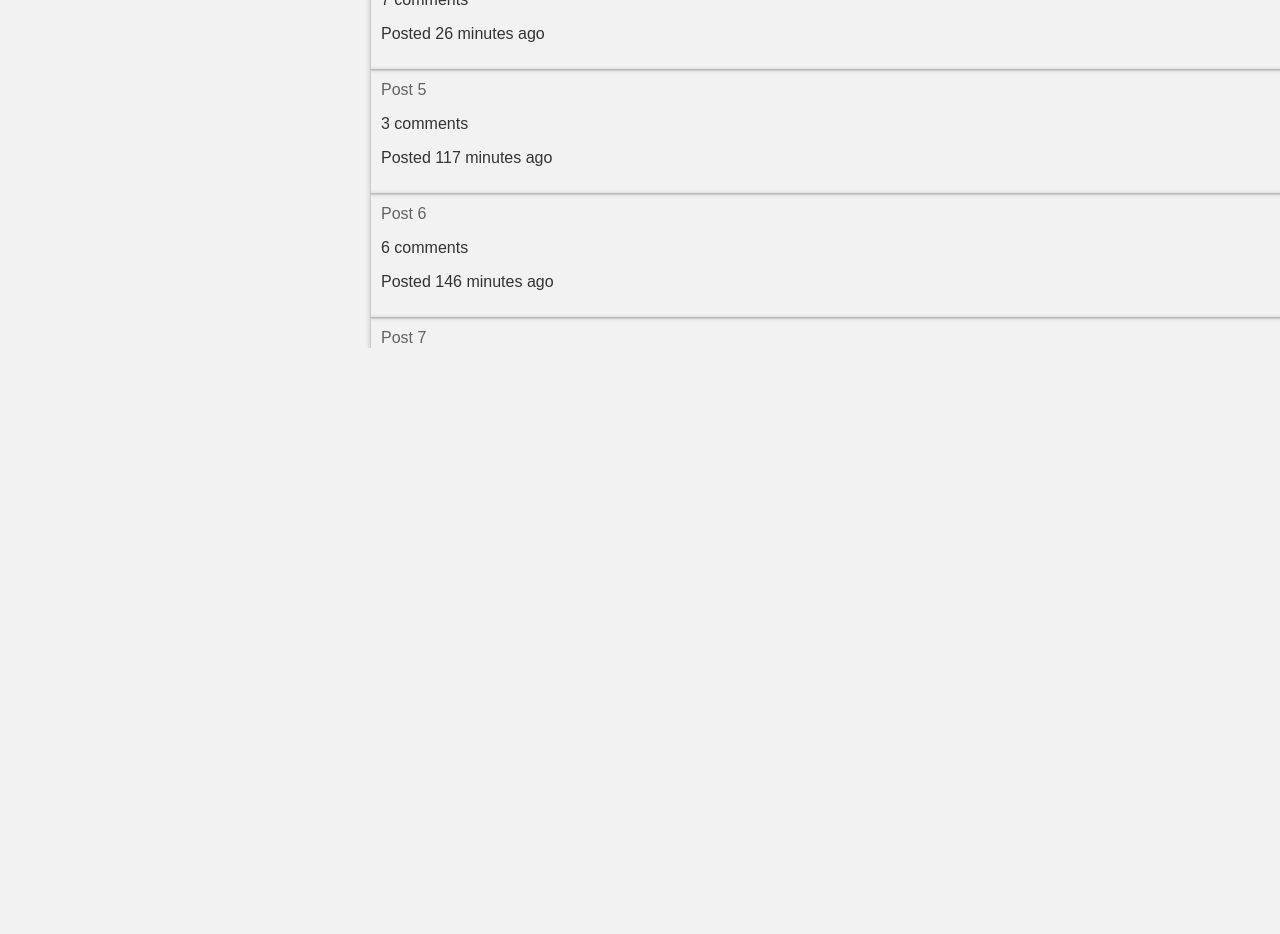
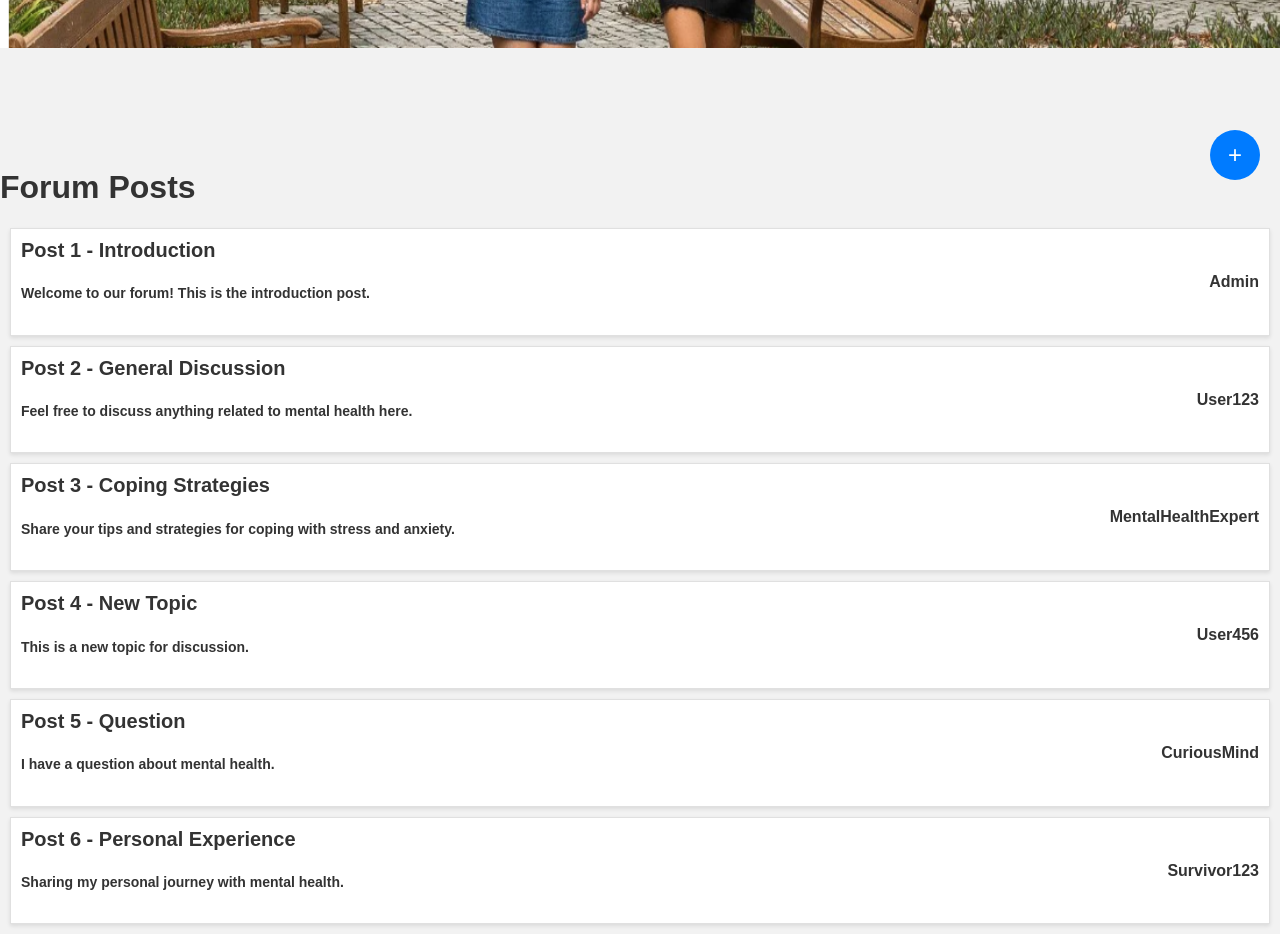
Before and after one commit to BrianXu0623/Mental-Health-Website, a React (Create React App) app in the folder frontend/mental_health_website/: page /forum in a window 1280 px wide. Shown: the part 600-1534 px from the top of the page. Before the commit the page ends 948 px from the top, so only its background shows below. Built offline with nearby package versions, Linux system fonts and the light colour scheme.

Commit message:
Merge Again

```diff
--- a/frontend/mental_health_website/src/App.js
+++ b/frontend/mental_health_website/src/App.js
@@ -12,6 +12,7 @@ import DetailedInformation from "./pages/DetailedInformation";
 import DetailedThread from "./pages/DetailedThread";
 import ProfilePage from "./pages/ProfilePage";
 import UserProfile from "./pages/UserProfile";
+import NewPost from "./pages/NewPost";
 
 
 export default function App() {
@@ -33,6 +34,7 @@ export default function App() {
           <Route path="/register" element={<Register />} />
           <Route path="/" element={<Information />} />
           <Route path="*" element={<NoPage />} />
+          <Route path="/newPost" element={<NewPost />} />
         </Routes>
 
       </div>
--- a/frontend/mental_health_website/src/pages/Cards/Cards.css
+++ b/frontend/mental_health_website/src/pages/Cards/Cards.css
@@ -76,3 +76,43 @@
     text-decoration: underline;
     cursor: pointer;
   }
+
+.forum-card {
+    border: 1px solid #e0e0e0;
+    background-color: #fff;
+    margin: 10px;
+    padding: 10px;
+    box-shadow: 0 2px 4px rgba(0, 0, 0, 0.1);
+}
+
+.forum-card-item {
+    list-style: none;
+    padding: 0;
+}
+
+.forum-card-link {
+    text-decoration: none;
+    color: #333;
+    display: flex;
+    align-items: center;
+    justify-content: space-between;
+}
+
+.forum-card-left {
+    flex: 3;
+    padding-right: 20px;
+}
+
+.forum-card-title h3 {
+    font-size: 20px;
+    margin: 0;
+}
+
+.forum-card-text {
+    font-size: 14px;
+}
+
+.forum-card-right {
+    flex: 1;
+    text-align: right;
+}
--- /dev/null
+++ b/frontend/mental_health_website/src/pages/Cards/ForumCard.js
@@ -0,0 +1,25 @@
+import React from 'react';
+import { Link } from 'react-router-dom';
+import './Cards.css';
+
+export default function ForumCard(props) {
+    return (
+        <div className='forum-card'>
+            <li className='forum-card-item'>
+                <Link className='forum-card-link' to={props.path}>
+                    <div className='forum-card-left'>
+                        <div className='forum-card-title'>
+                            <h3>{props.title}</h3>
+                        </div>
+                        <div className='forum-card-info'>
+                            <h5 className='forum-card-text'>{props.text}</h5>
+                        </div>
+                    </div>
+                    <div className='forum-card-right'>
+                        <h4>{props.author}</h4>
+                    </div>
+                </Link>
+            </li>
+        </div>
+    );
+}
--- a/frontend/mental_health_website/src/pages/Forum.js
+++ b/frontend/mental_health_website/src/pages/Forum.js
@@ -1,66 +1,72 @@
-import React, { Component } from 'react';
-import "./Forum.css"
-class Forum extends Component {
-    constructor(props) {
-        super(props);
-        this.state = {
-            posts: this.generateFakePosts(10),
-        };
-    }
-    generateFakePosts = (numPosts) => {
-        const fakePosts = [];
+import React, { useState } from 'react';
+import './Forum.css';
+import { Link } from 'react-router-dom';
+import ForumCard from './Cards/ForumCard';
+import './components/Button.css';
+import Hero from "./Hero";
 
-        for (let i = 1; i <= numPosts; i++) {
-            fakePosts.push({
-                id: i,
-                title: `Post ${i}`,
-                comments: this.generateFakeComments(Math.floor(Math.random() * 10)),
-                timestamp: new Date(Date.now() - Math.floor(Math.random() * 10000000)),
-            });
-        }
+function Forum() {
+    const [forumPosts, setForumPosts] = useState([
+        {
+            id: 1,
+            title: 'Post 1 - Introduction',
+            text: 'Welcome to our forum! This is the introduction post.',
+            author: 'Admin',
+        },
+        {
+            id: 2,
+            title: 'Post 2 - General Discussion',
+            text: 'Feel free to discuss anything related to mental health here.',
+            author: 'User123',
+        },
+        {
+            id: 3,
+            title: 'Post 3 - Coping Strategies',
+            text: 'Share your tips and strategies for coping with stress and anxiety.',
+            author: 'MentalHealthExpert',
+        },
+        {
+            id: 4,
+            title: 'Post 4 - New Topic',
+            text: 'This is a new topic for discussion.',
+            author: 'User456',
+        },
+        {
+            id: 5,
+            title: 'Post 5 - Question',
+            text: 'I have a question about mental health.',
+            author: 'CuriousMind',
+        },
+        {
+            id: 6,
+            title: 'Post 6 - Personal Experience',
+            text: 'Sharing my personal journey with mental health.',
+            author: 'Survivor123',
+        },
+    ]);
 
-        return fakePosts;
-    };
-
-    generateFakeComments = (numComments) => {
-        const fakeComments = [];
-
-        for (let i = 1; i <= numComments; i++) {
-            fakeComments.push({
-                id: i,
-                text: `Comment ${i} for this post.`,
-            });
-        }
-
-        return fakeComments;
-    };
-
-    calculateMinutesAgo = (timestamp) => {
-        const now = new Date();
-        const postTime = new Date(timestamp);
-        const timeDifference = Math.floor((now - postTime) / (1000 * 60));
-        return timeDifference;
-    }
-
-    render() {
-        return (
-
-            <div  className="post-container">
-                <h1>Forum Posts</h1>
-                <ul className="post-item-ul">
-                    {this.state.posts.map((post) => (
-                        <li key={post.id}>
-                            <div className="post-item">
-                                <a>{post.title}</a>
-                                <p>{post.comments.length} comments</p>
-                                <p>Posted {this.calculateMinutesAgo(post.timestamp)} minutes ago</p>
-                            </div>
-                        </li>
-                    ))}
-                </ul>
+    return (
+        <div className="forum-container">
+            <Hero />
+            <h1>Forum Posts</h1>
+            <div className="forum-posts">
+                {forumPosts.map((post) => (
+                    <ForumCard
+                        key={post.id}
+                        title={post.title}
+                        text={post.text}
+                        author={post.author}
+                        path={`/post/${post.id}`}
+                    />
+                ))}
             </div>
-        );
-    }
+            <div className="bottom-right-button">
+                <Link to="/newpost">
+                    <div className="circle-button">+</div> {/* Circular button */}
+                </Link>
+            </div>
+        </div>
+    );
 }
 
 export default Forum;
--- /dev/null
+++ b/frontend/mental_health_website/src/pages/NewPost.css
@@ -0,0 +1,49 @@
+.newPostForm {
+    display: flex;
+    flex-direction: column;
+    align-items: flex-start;
+    justify-content: center;
+    height: auto;
+    margin-top: 20px;
+    margin-left: 20px; /* 向右偏移 20px */
+}
+
+/* 其他样式... */
+
+#title {
+    width: 200px;
+    height: 40px;
+    padding: 10px;
+    margin: 5px 0 5px 0; /* 左边不再偏移 */
+    resize: none;
+}
+
+.create-post-container {
+    display: flex;
+    align-items: center;
+    gap: 1em;
+}
+
+#text {
+    width: 700px;
+    min-height: 500px;
+    padding: 10px;
+    margin: 5px 0 5px 0; /* 左边不再偏移 */
+    resize: none;
+}
+
+.button-container {
+    display: flex;
+    justify-content: space-between;
+}
+
+.button-container button:first-child {
+    margin-right: 10px; /* 两个按钮之间的间隔 */
+    align-self: flex-end; /* 垂直底部对齐 */
+}
+
+/* 添加高度和对齐方式以使按钮与文本框对齐 */
+.button-container textarea {
+    height: 38px; /* 调整这个值以匹配按钮的高度 */
+    align-self: flex-end;
+}
--- /dev/null
+++ b/frontend/mental_health_website/src/pages/NewPost.js
@@ -0,0 +1,58 @@
+import React, { useState } from 'react';
+import { Link } from 'react-router-dom';
+import "./NewPost.css";
+import TagsInput from "./components/TagsInput";
+import "./components/TagsInput.css";
+import Hero from "./Hero";
+
+export default function NewPost() {
+    const [title, setTitle] = useState('');
+    const [text, setText] = useState('');
+    const handleSubmit = (e) => {
+        e.preventDefault();
+        // Handle form submission here
+    };
+
+    function ButtonLink({ to, children }) {
+        return <Link to={to}><button>{children}</button></Link>;
+    }
+
+    return (
+        <>
+            <Hero />
+            <div className="newPostTags">
+                <h2></h2>
+                <div className="create-post-container">
+                    <h1 className="newPostPageTitle">Create Post</h1>
+                    <TagsInput />
+                </div>
+                <form className="newPostForm" onSubmit={handleSubmit}>
+                    <div className="form-group">
+                        <textarea
+                            id="title"
+                            value={title}
+                            onChange={(e) => setTitle(e.target.value)}
+                            placeholder="Title"
+                        />
+                    </div>
+                    <div className="form-group">
+                        <textarea
+                            id="text"
+                            value={text}
+                            onChange={(e) => setText(e.target.value)}
+                            placeholder="Text(Optional)"
+                        />
+                    </div>
+                    <div className="button-container">
+                        <button type="submit" className="btn btn-primary">
+                            Save Draft
+                        </button>
+                        <button type="submit" className="btn btn-primary">
+                            Submit
+                        </button>
+                    </div>
+                </form>
+            </div>
+        </>
+    );
+}
--- /dev/null
+++ b/frontend/mental_health_website/src/pages/components/Button.css
@@ -0,0 +1,23 @@
+.circle-button {
+    width: 50px; /* Adjust the width as needed to make it a circle */
+    height: 50px; /* Same value as width to make it a circle */
+    background-color: #007bff; /* Change the background color as desired */
+    color: #fff; /* Text color */
+    border: none; /* No border */
+    border-radius: 50%; /* Make it a circle */
+    font-size: 24px; /* Adjust the font size */
+    text-align: center;
+    line-height: 50px; /* Center the text vertically */
+    cursor: pointer;
+}
+
+.circle-button:hover {
+    background-color: #0056b3; /* Change the background color on hover */
+}
+
+.bottom-right-button {
+    position: fixed;
+    bottom: 20px;
+    right: 20px;
+    z-index: 1000; /* Ensure the button is above other elements */
+}
--- /dev/null
+++ b/frontend/mental_health_website/src/pages/components/TagsInput.css
@@ -0,0 +1,40 @@
+
+.tags-input-container {
+    border: 2px solid #000;
+    padding: .5em;
+    border-radius: 3px;
+    width: min(80vw, 600px);
+    margin-top: 1em;
+    display: flex;
+    align-items: center;
+    flex-wrap: wrap;
+    gap: .5em;
+}
+
+.tag-item {
+    background-color: rgb(218, 216, 216);
+    display: inline-block;
+    padding: .5em .75em;
+    border-radius: 20px;
+}
+
+.tag-item .close {
+    height: 20px;
+    width: 20px;
+    background-color: rgb(48, 48, 48);
+    color: #fff;
+    border-radius: 50%;
+    display: inline-flex;
+    justify-content: center;
+    align-items: center;
+    margin-left: .5em;
+    font-size: 18px;
+    cursor: pointer;
+}
+
+.tags-input {
+    flex-grow: 1;
+    padding: .5em 0;
+    border: none;
+    outline: none;
+}
--- /dev/null
+++ b/frontend/mental_health_website/src/pages/components/TagsInput.js
@@ -0,0 +1,38 @@
+import { useState } from 'react';
+
+function TagsInput() {
+    const [tags, setTags] = useState(["HTML", "CSS", "JavaScript"]);
+
+    function handleKeyDown(e) {
+        if (e.key !== 'Enter') return;
+        const value = e.target.value;
+        if (!value.trim()) return;
+        setTags([...tags, value]);
+        e.target.value = '';
+    }
+
+    function removeTag(index) {
+        setTags(tags.filter((el, i) => i !== index));
+    }
+
+    return (
+        <div className="tags-input-container">
+            {tags.map((tag, index) => (
+                <div className="tag-item" key={index}>
+                    <span className="text">{tag}</span>
+                    <span className="close" onClick={() => removeTag(index)}>
+                        &times;
+                    </span>
+                </div>
+            ))}
+            <input
+                onKeyDown={handleKeyDown}
+                type="text"
+                className="tags-input"
+                placeholder="Type something"
+            />
+        </div>
+    );
+}
+
+export default TagsInput;
```
